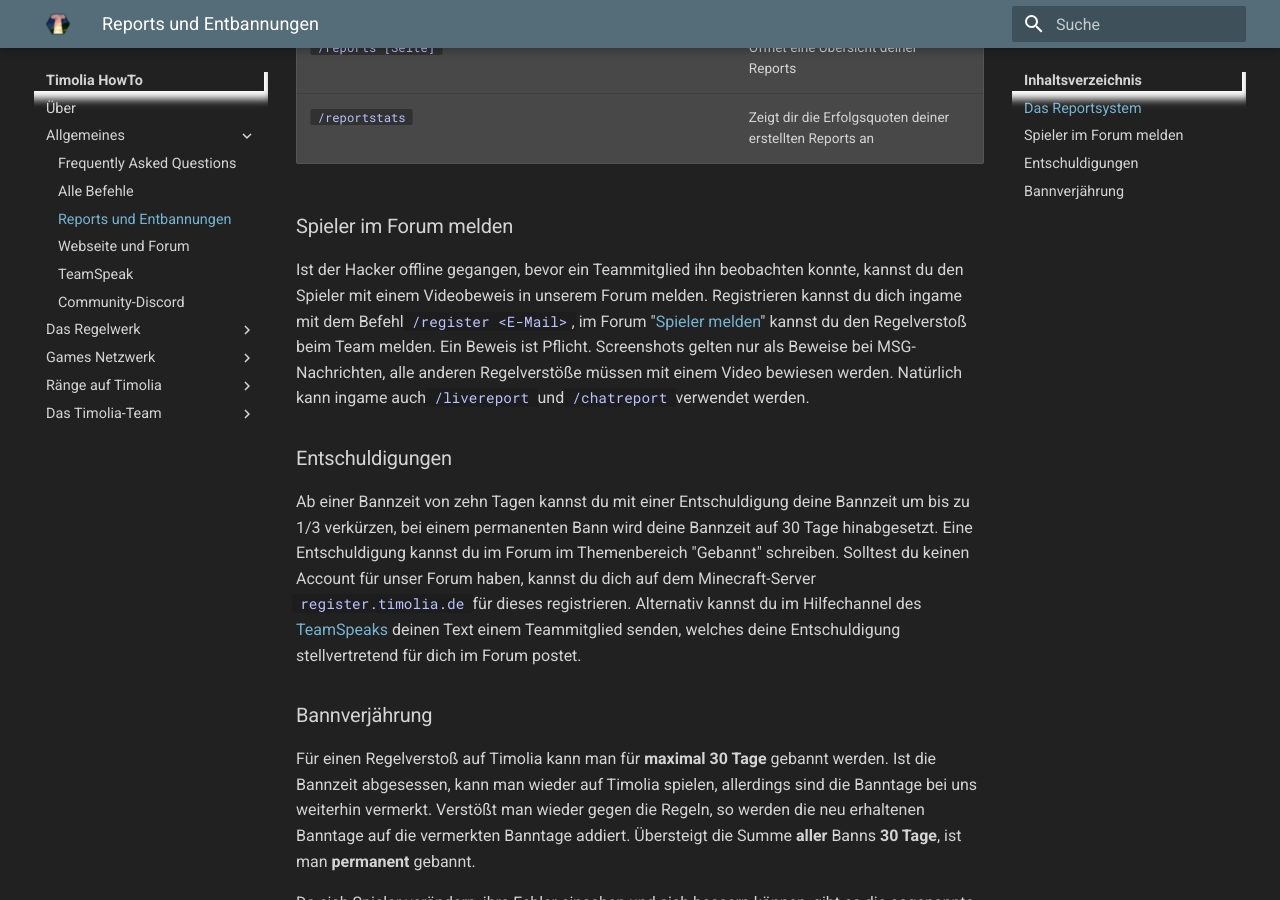
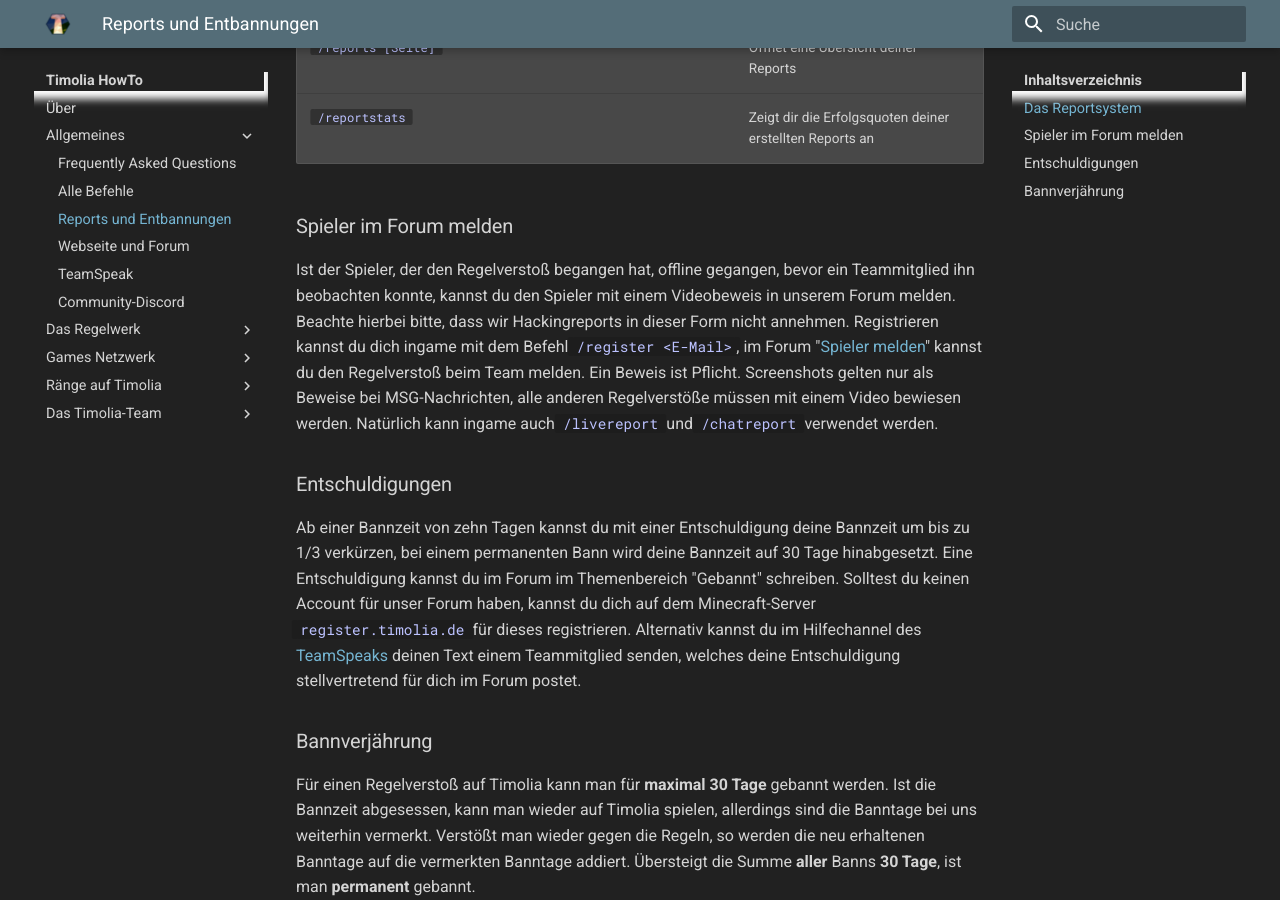
Before and after one commit to TimoliaDE/HowTo, an MkDocs documentation site: the page built from docs/bans.md, in a window 1280 px wide and 900 px high, scrolled down 887 px. Built offline with MkDocs 1.6.1 and Material for MkDocs 9.7.7, drawn with Linux system fonts in a browser that asks for light colours; old or Windows-style settings are respelled for this version of MkDocs.

Commit message:
Update bans.md

```diff
--- a/docs/bans.md
+++ b/docs/bans.md
@@ -21,7 +21,7 @@ Minecraft-Fensters im Forum reporten.
 | `/reportstats`                  | Zeigt dir die Erfolgsquoten deiner erstellten Reports an |
 
 ### Spieler im Forum melden
-Ist der Hacker offline gegangen, bevor ein Teammitglied ihn beobachten konnte, kannst du den Spieler mit einem Videobeweis in unserem Forum melden.
+Ist der Spieler, der den Regelverstoß begangen hat, offline gegangen, bevor ein Teammitglied ihn beobachten konnte, kannst du den Spieler mit einem Videobeweis in unserem Forum melden. Beachte hierbei bitte, dass wir Hackingreports in dieser Form nicht annehmen.
 Registrieren kannst du dich ingame mit dem Befehl `/register <E-Mail>`, im Forum "[Spieler melden](https://forum.timolia.de/forums/spieler-melden.47/)" kannst du den Regelverstoß beim Team melden. Ein Beweis ist Pflicht. Screenshots gelten
 nur als Beweise bei MSG-Nachrichten, alle anderen Regelverstöße müssen mit einem Video bewiesen werden. Natürlich kann ingame auch `/livereport` und `/chatreport` verwendet werden.
 
```
